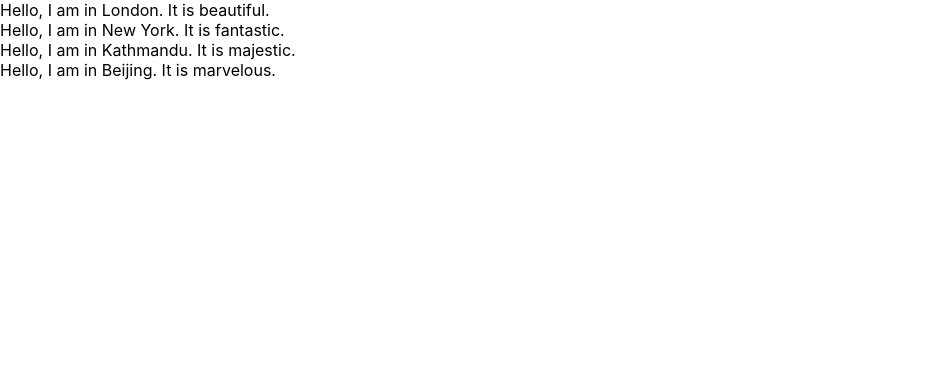
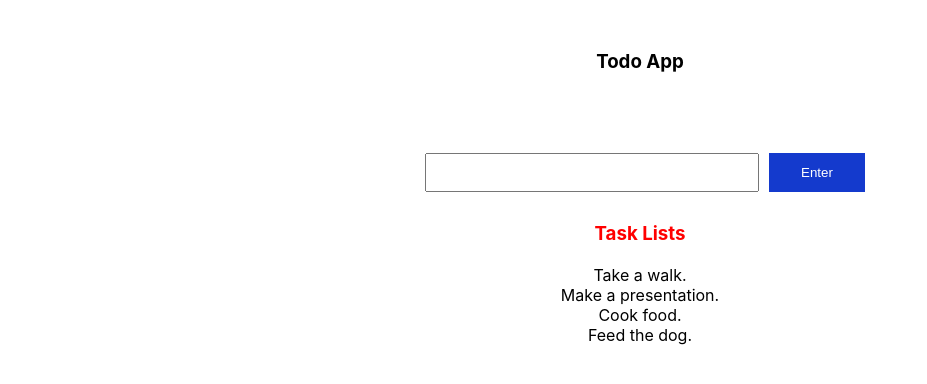
Before and after one commit to dealbisac/first-project-b, a React (Create React App) app: page / in a window 1280 px wide. Shown: the top 384 px of the page, without its empty margins (0-927 px from the left). Built offline with nearby package versions, Linux system fonts and the light colour scheme.

Commit message:
create Todo Component

```diff
--- a/src/App.js
+++ b/src/App.js
@@ -1,19 +1,10 @@
 import './App.css';
-import City from './components/City'
+import Todo from './components/Todo'
 
 function App() {
   return (
     <div className="App">
-      <City city="London" feature="beautiful"/>
-      <City city="New York" feature="fantastic"/>
-      <City city="Kathmandu" feature="majestic"/>
-      <City city="Beijing" feature="marvelous"/>
-
-      {/* <p>Hello, I am in London. It is beautiful.</p>
-      <p>Hello, I am in New York. It is fantastic.</p>
-      <p>Hello, I am in Kathmandu. It is majestic.</p>
-      <p>Hello, I am in Beijing. It is marvelous.</p> */}
-
+      <Todo />
     </div>
   );
 }
--- /dev/null
+++ b/src/components/Todo.css
@@ -0,0 +1,40 @@
+.todo {
+    text-align: center;
+    margin-top: 50px;
+    margin-bottom: 50px;
+    padding-bottom: 20px;
+}
+
+.todo-form {
+    padding-top: 50px;
+}
+
+.todo-form form {
+    margin: 20px;
+}
+
+.task {
+    padding: 10px;
+    width: 25%;
+    margin: 10px;
+    cursor: pointer;
+}
+
+.button {
+    padding: 10px 30px;
+    color: #fff;
+    background-color: #143acd;
+    outline: none;
+    border: 2px solid #143acd;
+    cursor: pointer;
+}
+
+.todo-lists>h3 {
+    margin-top: 20px;
+    color: red;
+}
+
+.todo-lists > ul {
+    list-style: none;
+    margin-top: 20px;
+}
--- /dev/null
+++ b/src/components/Todo.jsx
@@ -0,0 +1,31 @@
+import React from 'react'
+import './Todo.css'
+
+const Todo = () => {
+  return (
+    <div className='todo'>
+        <div className="todo-logo">
+            <h3>Todo App</h3>
+        </div>
+
+        <div className="todo-form">
+            <form>
+                <input type="text" className="task" name="task" />
+                <input type="button" className="button" name="button" value="Enter" />
+            </form>
+        </div>
+
+        <div className="todo-lists">
+            <h3>Task Lists</h3>
+            <ul>
+                <li>Take a walk.</li>
+                <li>Make a presentation.</li>
+                <li>Cook food.</li>
+                <li>Feed the dog.</li>
+            </ul>
+        </div>
+    </div>
+  )
+}
+
+export default Todo
```
